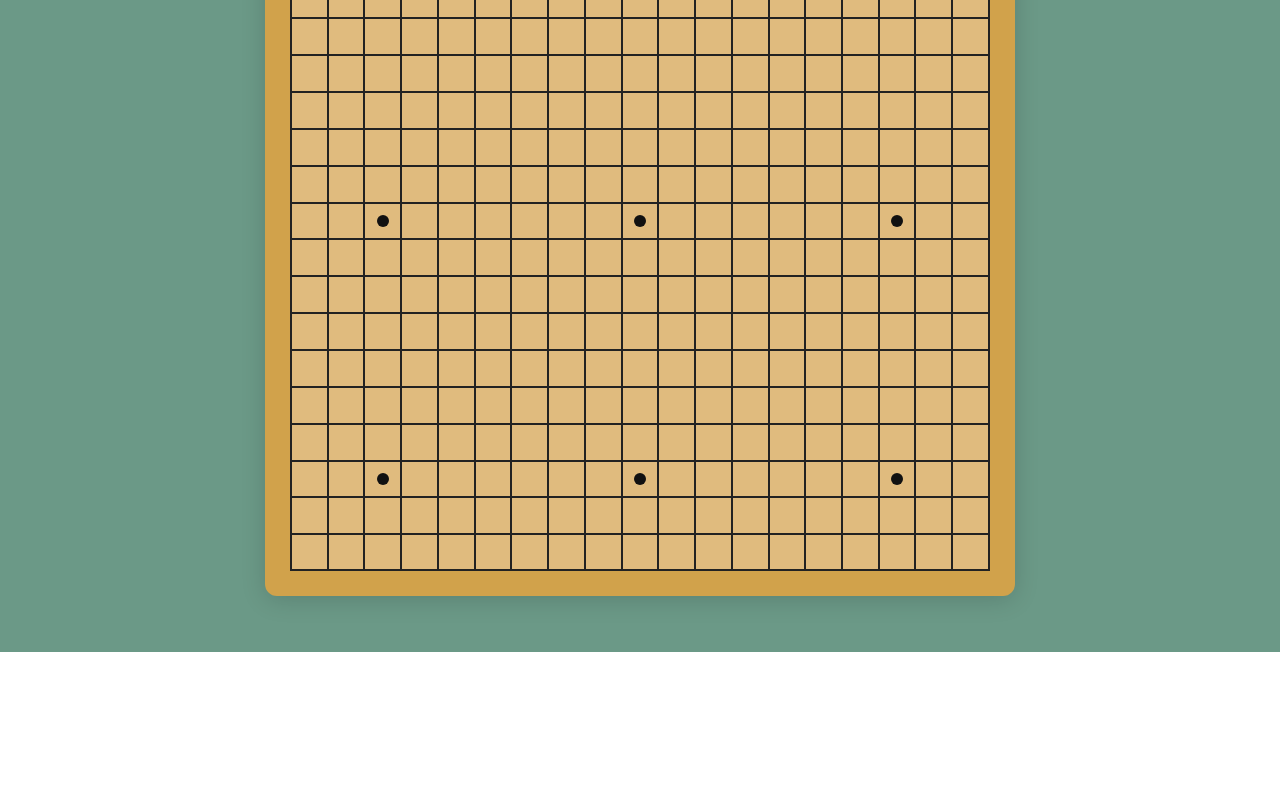
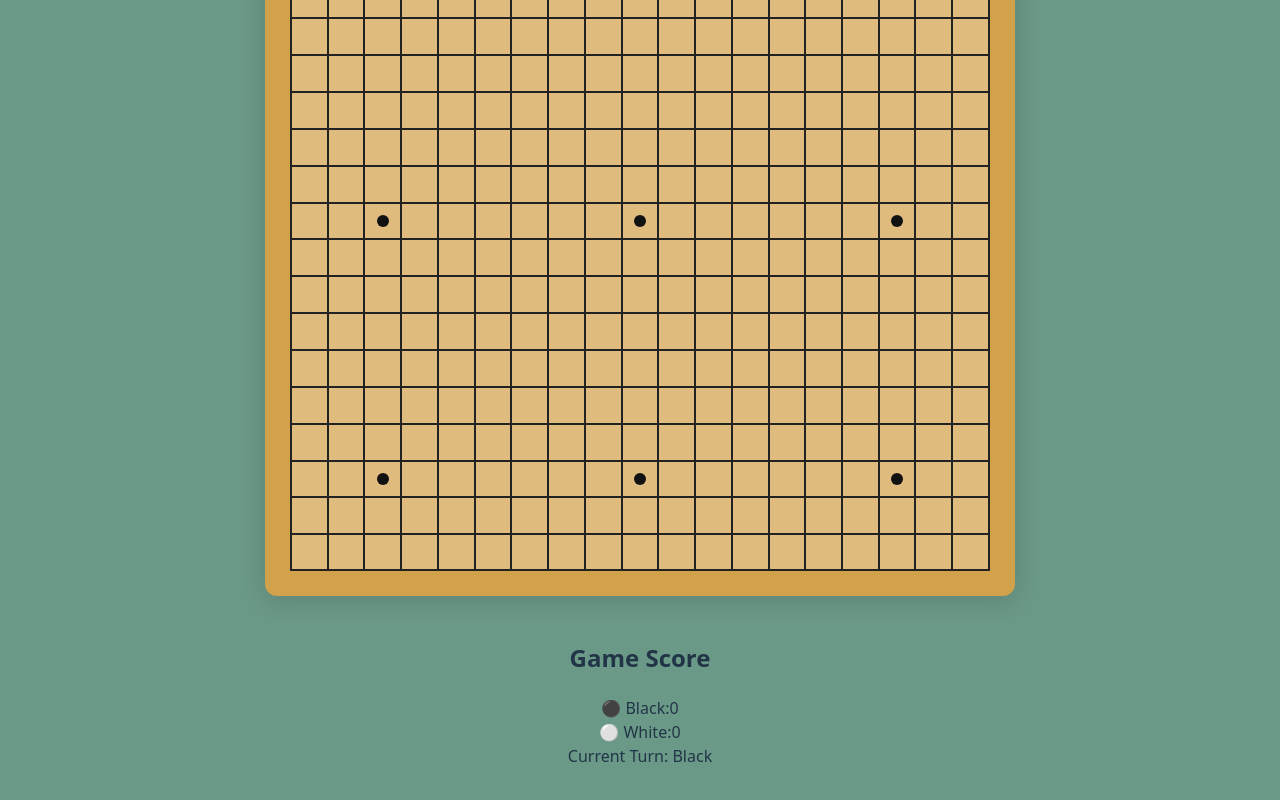
Before and after one commit to EdrickMuthamia/go-game-project, a React (Vite) app: page / in a window 1280 px wide. Shown: the part 210-1010 px from the top of the page. Before the commit the page ends 862 px from the top, so only its background shows below. Built offline with nearby package versions, Linux system fonts and the light colour scheme.

Commit message:
scoreboard-code

```diff
--- a/src/components/Board.jsx
+++ b/src/components/Board.jsx
@@ -1,29 +1,71 @@
 import React from "react";
+import ScoreBoard from "./ScoreBoard";
 
+// Define the size of the Go board. A standard Go board is 19x19.
 const BOARD_SIZE = 19;
-// Star points for a 19x19 board (0-based index)
+
+/*
+ *
+ *Define the coordinates of the star points on a 19x19 board.
+ * These points are traditional markers on a Go board, often used for
+ * handicap placement or as visual guides. The coordinates are 0-based.
+ *
+ * The tengen is the center point of the board.
+ */
 const STAR_POINTS = [
-  [2, 2], [2, 9], [2, 16],
-  [9, 2], [9, 9], [9, 16],
-  [16, 2], [16, 9], [16, 16]
+  [2, 2], [2, 9], [2, 16],   // Top row star points
+  [9, 2], [9, 9], [9, 16],   // Middle row star points (including the tengen)
+  [16, 2], [16, 9], [16, 16] // Bottom row star points
 ];
 
+/**
+ * Board Component
+ *
+ * This functional component renders the Go board. It creates a grid of
+ * intersections, and places "star points" at specific predefined coordinates.
+ */
 const Board = () => {
+  // Placeholder values for demonstration
+  const blackCount = 0;
+  const whiteCount = 0;
+  const currentPlayer = "black";
+
   return (
+    <div style={{ display: "flex", flexDirection: "column", alignItems: "center" }}>
       <div className="go-board">
+        {/*
+        Render each row of the board.
+        Array.from({ length: BOARD_SIZE }) creates an array of undefined values
+        with a length equal to BOARD_SIZE, which is then mapped over to create rows.
+      */}
         {Array.from({ length: BOARD_SIZE }).map((_, row) => (
+          // Each row has a unique key based on its index.
           <div className="go-board-row" key={row}>
+            {/*
+            Render each intersection within the current row.
+            Similar to rows, an array is created and mapped over for columns.
+          */}
             {Array.from({ length: BOARD_SIZE }).map((_, col) => {
+              // Check if the current intersection's coordinates match any of the STAR_POINTS.
               const isStar = STAR_POINTS.some(([r, c]) => r === row && c === col);
               return (
+                // Each intersection has a unique key based on its column index.
                 <div className="go-board-intersection" key={col}>
-                {isStar && <div className="go-board-star-point" />}
+                  {/*
+                  If the current intersection is a star point, render a div
+                  to visually represent it. This div will likely be styled
+                  (e.g., as a small circle) via CSS.
+                */}
+                  {isStar &&
+                <div className="go-board-star-point" />}
                 </div>
               );
             })}
           </div>
         ))}
       </div>
+      <ScoreBoard blackCount={blackCount} whiteCount={whiteCount} currentPlayer={currentPlayer} />
+    </div>
   );
 };
 
--- a/src/components/ScoreBoard.jsx
+++ b/src/components/ScoreBoard.jsx
@@ -0,0 +1,24 @@
+import React from "react";
+
+export default function ScoreBoard({ blackCount, whiteCount, currentPlayer }) {
+  const prettyPlayer = currentPlayer.charAt(0).toUpperCase() + currentPlayer.slice(1);
+
+  return (
+    <div className="w-full max-w-xs mx-auto mb-4 p-4 bg-white rounded-lg shadow text-center border border-gray-300">
+      <h2 className="text-xl font-bold mb-2">Game Score</h2>
+      <div className="flex justify-between mb-2">
+        <span className="text-black font-semibold">&#9899; Black:</span>
+        <span className="font-mono">{blackCount}</span>
+      </div>
+      <div className="flex justify-between mb-2">
+        <span className="text-gray-600 font-semibold">&#9898; White:</span>
+        <span className="font-mono">{whiteCount}</span>
+      </div>
+      <div className="mt-2">
+        <span className="text-sm text-gray-700">
+          Current Turn: <span className="font-semibold">{prettyPlayer}</span>
+        </span>
+      </div>
+    </div>
+  );
+}
```
Lines whose indentation alone changed are shown as unchanged.
